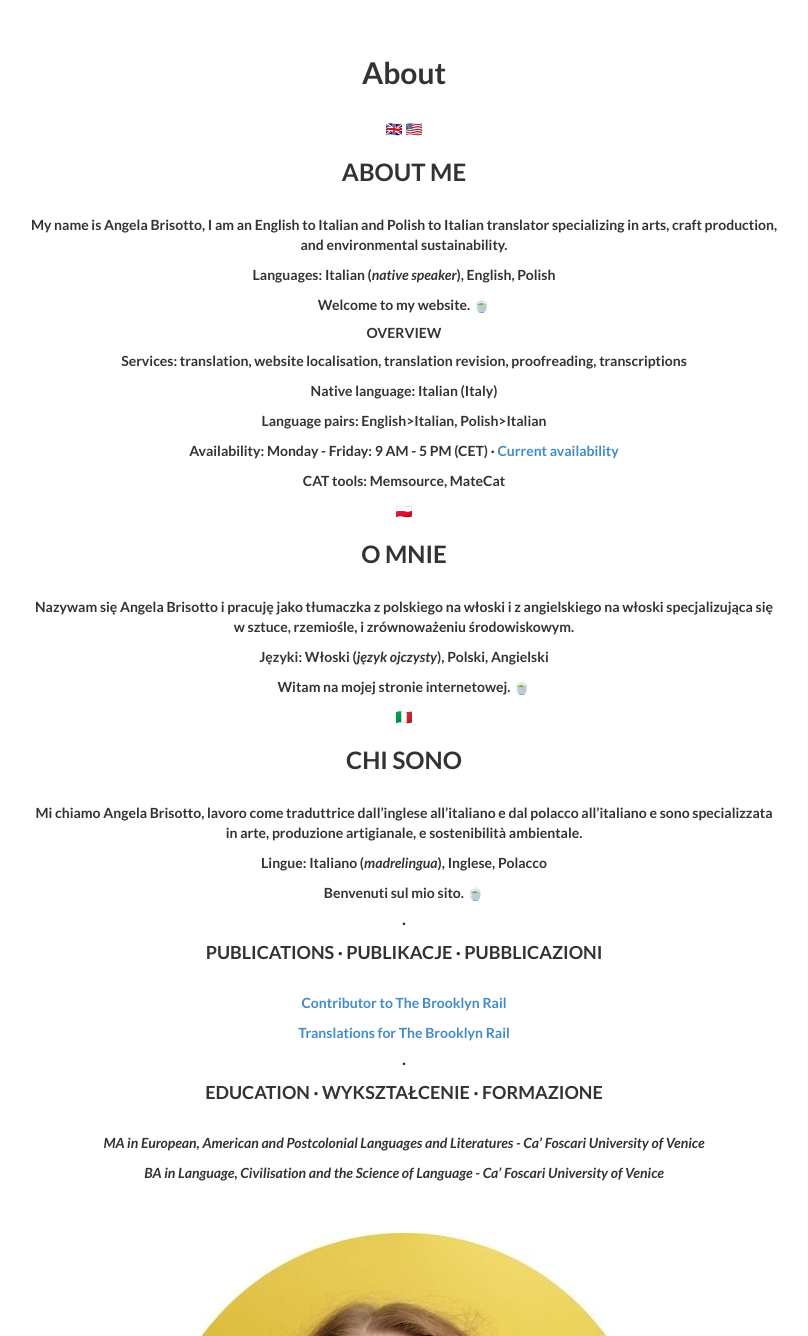
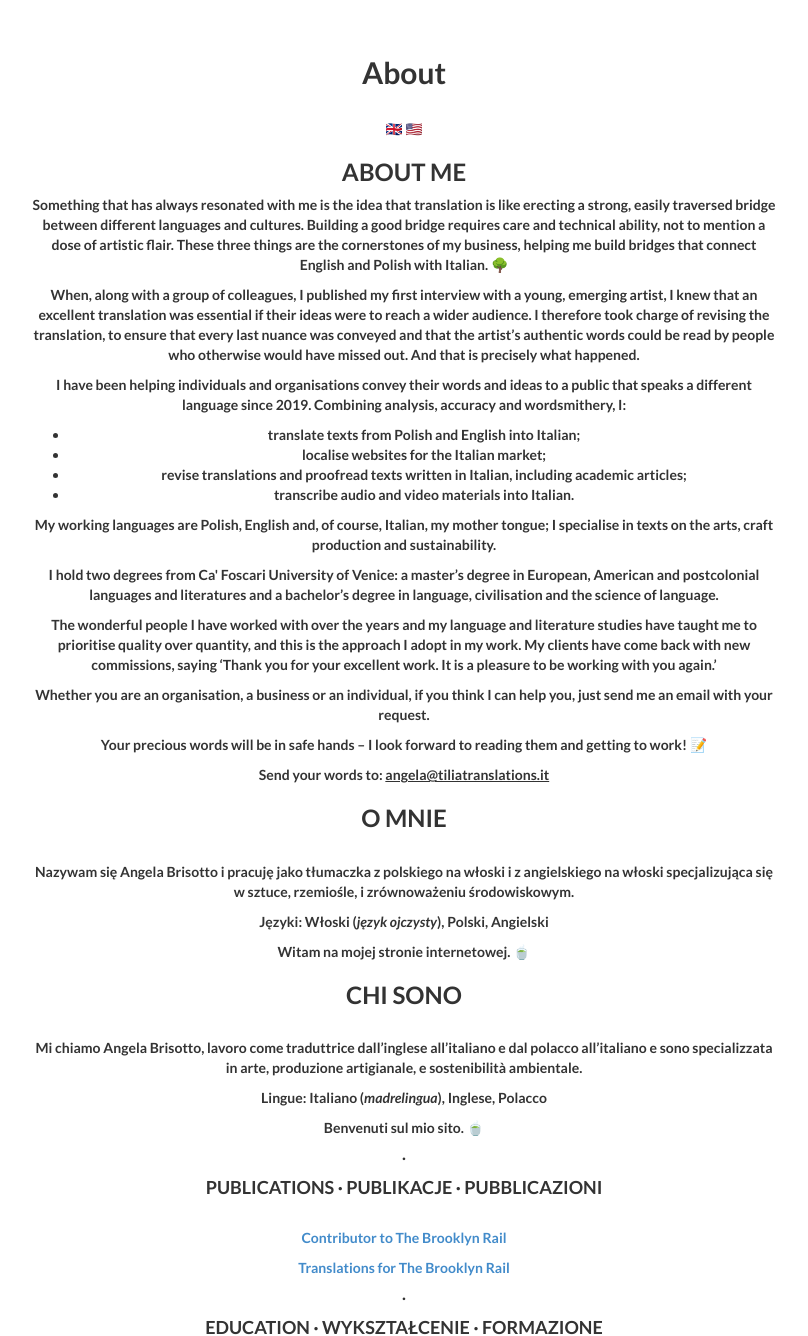
Before and after one commit to angelatiliatranslations/tiliatranslations.github.io, a Jekyll site: the page built from index.html, in a window 1280 px wide and 1400 px high, scrolled down 744 px, cut to the strip 64-1400 px from the top of the window. Shown: the whole strip, without its empty margins (236-1044 px from the left). Built offline with Jekyll 4.4.1, drawn with Linux system fonts in a browser that asks for light colours.

Commit message:
Update about.html

```diff
--- a/_includes/about.html
+++ b/_includes/about.html
@@ -8,47 +8,49 @@
                 <p>
                 &#127468;&#127463; &#127482;&#127480;
                 </p>
+
+
 <h3>ABOUT ME</h3>
-                <br>
-                <p>My name is Angela Brisotto, I am an English to Italian and Polish to Italian translator specializing in arts, craft production, and environmental sustainability.
+                <p>
+                    Something that has always resonated with me is the idea that translation is like erecting a strong, easily traversed bridge between different languages and cultures. Building a good bridge requires care and technical ability, not to mention a dose of artistic flair. These three things are the cornerstones of my business, helping me build bridges that connect English and Polish with Italian. 🌳
                 </p>
                 <p>
-                    <strong>Languages</strong>: Italian (<em>native speaker</em>), English, Polish
+                    When, along with a group of colleagues, I published my first interview with a young, emerging artist, I knew that an excellent translation was essential if their ideas were to reach a wider audience. I therefore took charge of revising the translation, to ensure that every last nuance was conveyed and that the artist’s authentic words could be read by people who otherwise would have missed out. And that is precisely what happened.
                 </p>
                 <p>
-                    Welcome to my website. 🍵
+                    I have been helping individuals and organisations convey their words and ideas to a public that speaks a different language since 2019. Combining analysis, accuracy and wordsmithery, I:
                 </p>
-                <h5>OVERVIEW</h5>
+                    <ul>
+
+                        <li>translate texts from Polish and English into Italian;
+
+                        <li>localise websites for the Italian market;
+
+                        <li>revise translations and proofread texts written in Italian, including academic articles;
+
+                        <li>transcribe audio and video materials into Italian.
+                        </li>
+                    </ul>
+                <p>
+                    My working languages are Polish, English and, of course, Italian, my mother tongue; I specialise in texts on the arts, craft production and sustainability.
+                </p>
+                <p>
+                    I hold two degrees from Ca' Foscari University of Venice: a master’s degree in European, American and postcolonial languages and literatures and a bachelor’s degree in language, civilisation and the science of language.
+                </p>
+                <p>
+                    The wonderful people I have worked with over the years and my language and literature studies have taught me to prioritise quality over quantity, and this is the approach I adopt in my work. My clients have come back with new commissions, saying ‘Thank you for your excellent work. It is a pleasure to be working with you again.’
+                </p>
+                <p>
+                     Whether you are an organisation, a business or an individual, if you think I can help you, just send me an email with your request.
+                </p>
+                <p>
+                    Your precious words will be in safe hands – I look forward to reading them and getting to work! 📝
+                </p>
+                <p>
+                    Send your words to: <span style="text-decoration:underline;">angela@tiliatranslations.it</span>
+                </p>
 
 
-  <tr>
-   <td><strong>Services</strong>: translation, website localisation, translation revision, proofreading, transcriptions
-</p>
-   </td>
-  </tr>
-  <tr>
-   <td><strong>Native language</strong>: Italian (Italy)
-</p>
-   </td>
-  </tr>
-  <tr>
-   <td><strong>Language pairs</strong>: English>Italian, Polish>Italian
-</p>
-   </td>
-  </tr>
-  <tr>
-   <td><strong>Availability</strong>: Monday - Friday: 9 AM - 5 PM (CET) · <a href="http://www.proz.com/translator/2997713">Current availability</a>
-</p>
-   </td>
-  </tr>
-  <tr>
-   <td><strong>CAT tools</strong>: Memsource, MateCat
-</p>
-   </td>
-  </tr>
-            <p>
-                &#127477;&#127473;
-                </p>
 <h3>O MNIE</h3>
                 <br>
                 <p>Nazywam się Angela Brisotto i pracuję jako tłumaczka z polskiego na włoski i z angielskiego na włoski specjalizująca się w sztuce, rzemiośle, i zrównoważeniu środowiskowym.
@@ -59,9 +61,8 @@
                 <p>
                     Witam na mojej stronie internetowej. 🍵
 </p>
-        <p>
-                &#127470;&#127481;
-            </p>
+
+
 <h3>CHI SONO</h3>
                 <br>
                 <p>Mi chiamo Angela Brisotto, lavoro come traduttrice dall’inglese all’italiano e dal polacco all’italiano e sono specializzata in arte, produzione artigianale, e sostenibilità ambientale.
```
Lines whose indentation alone changed are shown as unchanged.
